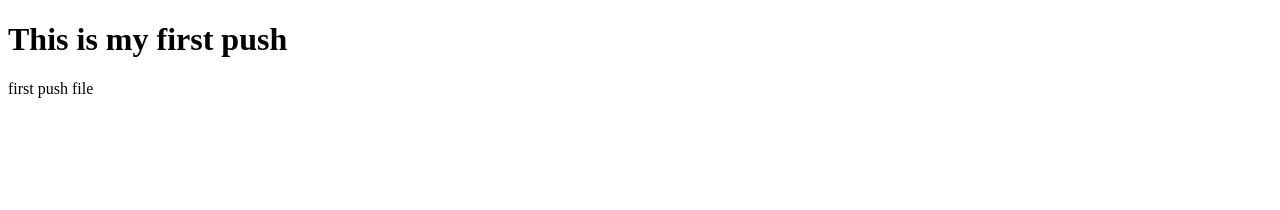
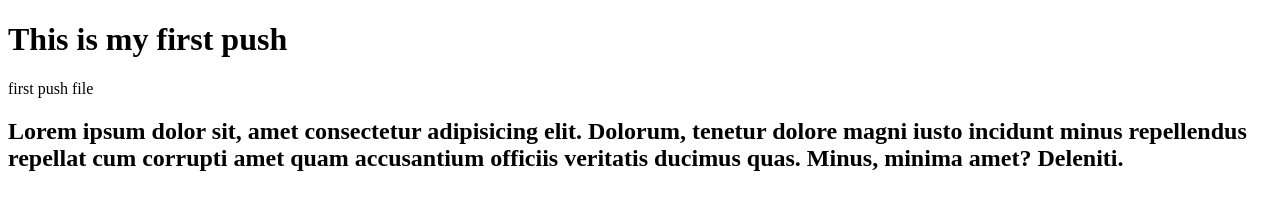
Before and after one commit to Voclain1/Project-1, a plain HTML site: page index.html in a window 1280 px wide. Drawn offline with Linux system fonts and the light colour scheme.

Commit message:
I added a dummy text

```diff
--- a/index.html
+++ b/index.html
@@ -10,6 +10,7 @@
     <header>
         <h1>This is my first push</h1>
         <p>first push file</p>
+        <h2>Lorem ipsum dolor sit, amet consectetur adipisicing elit. Dolorum, tenetur dolore magni iusto incidunt minus repellendus repellat cum corrupti amet quam accusantium officiis veritatis ducimus quas. Minus, minima amet? Deleniti.</h2>
     </header>
 </body>
 </html>
```
